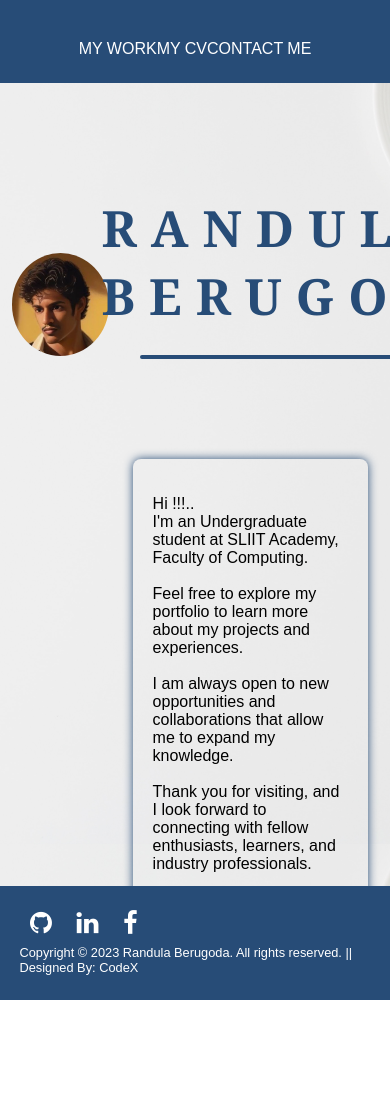
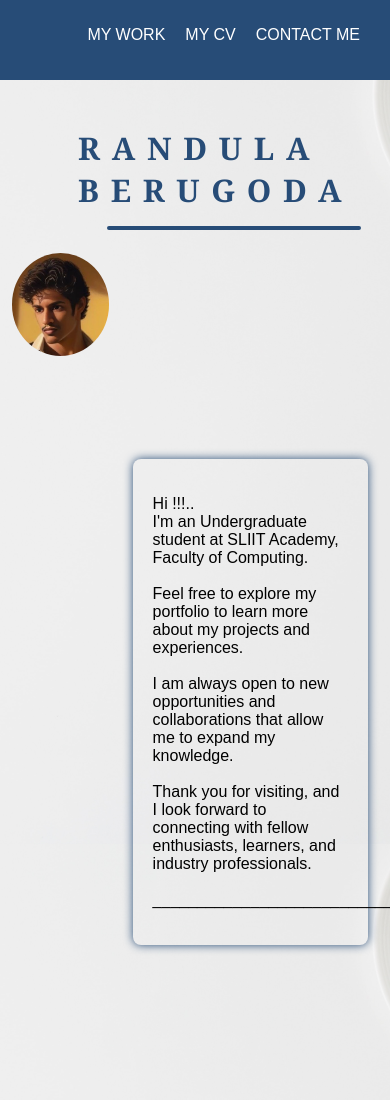
Before and after one commit to randulaberugoda/randulaberugoda.github.io, a plain HTML site: page index.html in a window 390 px wide. Shown: the top 1100 px of the page. Before the commit the page ends 1000 px from the top, so only its background shows below. Drawn offline with Linux system fonts and the light colour scheme; a web font is replaced by a local one.

Commit message:
styles.css

```diff
--- a/styles.css
+++ b/styles.css
@@ -8,6 +8,11 @@ body {
     background-size: cover;
     background-position: center;
     height: 100vh;
+    display: flex;
+    flex-direction: column;
+}
+.wrapper {
+    flex: 1; /* Allow the wrapper to grow and take up remaining space */
 }
 /* Nav bar */
 .container {
@@ -16,13 +21,16 @@ body {
 }
 
 .navbar {
+    height: 80px; /* Adjust the height as needed */
     background-color: #274C77;
-  padding: 15px 0;
     position: relative;
     width: 100%;
     z-index: 1000; /* Increased z-index */
 }
 
+.nav-links a {
+    line-height: 80px; /* Center the text vertically within the reduced height */
+}
 .container {
     display: flex;
     justify-content: space-between;
@@ -30,31 +38,23 @@ body {
     max-width: 1200px;
     margin: 0 auto;
     padding: 0 20px;
-}
-
-.logo {
-    color: white; /* Adjust text color as needed */
-    font-size: 1.5em;
-    font-weight: bold;
+    height: 100%; /* Ensure the container takes full height of the navbar */
 }
 
 .nav-links {
     display: flex;
+    align-items: center;
+	margin-left: auto;
 }
-
 .nav-links a {
     text-decoration: none;
     color: white;
     margin: 0 15px;
-    font-weight:lighter;
+    font-weight: lighter;
     transition: color 0.3s ease-in-out;
+    line-height: 40px; /* Center the text vertically within the navbar */
 }
 
-.nav-links a:hover {
-    color: black; /* Slightly transparent white on hover */
-}
-
-/* Responsive Styles */
 @media screen and (max-width: 768px) {
     .container {
         flex-direction: column;
@@ -63,41 +63,76 @@ body {
 
     .nav-links {
         margin-top: 15px;
+        flex-direction: row; /* Change from column to row */
     }
 
     .nav-links a {
-        margin: 10px 0;
+        margin: 0 10px; /* Adjust margin as needed */
+    }
+
+
+    .randulaBerugoda {
+        top: 15%;
+        left: 15%;
+        font-size: 30px;
+        letter-spacing: 6px;
+    }
+
+    .rbai img {
+        width: 50%;
+        top: 20%;
+        left: 25%;
+    }
+
+    #animator {
+        top: 10%;
+        left: 10%;
+    }
+
+    section {
+        max-width: 80%;
+        top: 40%;
+        left: 10%;
+    }
+    .footerposition {
+        top: 120%;
     }
 }
 
-.logo {
-    max-width: 200px; /* Set a maximum width for the logo */
-}
-
-.logo img {
-    width: 35%;
-    height: auto;
-    display: block;
-}
-/*hr*/
-hr.hr {
-  border: 2px solid #274C77;
-width: 80%;
-	border-radius: 10px;}
-
 /* Randula Berugoda */
-
-.randulaBerugoda{
+.randulaBerugoda {
     position: absolute;
     top: 23%;
     left: 26%;
     color: #274C77;
     font-weight: bolder;
-	font-size: 50px;
+    font-size: 4vw; /* Use viewport width for font size */
     font-family: Cambria, "Hoefler Text", "Liberation Serif", Times, "Times New Roman", "serif";
-	letter-spacing: 14px;
+    letter-spacing: 1.4vw; /* Use viewport width for letter spacing */
 }
 
+/* Media Query for Tablets and smaller screens */
+@media screen and (max-width: 768px) {
+    .randulaBerugoda {
+        font-size: 6vw;
+        letter-spacing: 2vw;
+    }
+}
+
+/* Media Query for Phones and smaller screens */
+@media screen and (max-width: 480px) {
+    .randulaBerugoda {
+        font-size: 8vw;
+        letter-spacing: 3vw;
+        top: 15%;
+        left: 20%;
+    }
+}
+
+hr.hr {
+  border: 2px solid #274C77;
+width: 80%;
+	border-radius: 10px;}
 
 .rbai {
     display: flex;
@@ -112,39 +147,35 @@ width: 80%;
     margin-right: 1%;
     position: absolute;
     top: 30%;
-	left:3%;
+    left: 3%;
 }
 
-
-
-
-/*animation*/
-
+/* Animation */
 #animator {
-  color:black;
+    color: black;
     text-transform: uppercase;
-  font-size:25px;
-  font-weight:bold;
-  padding-top:200px;
-  position:absolute;
-top: 7%;
+    font-size: 25px;
+    font-weight: bold;
+    padding-top: 200px;
+    position: absolute;
+    top: 9%;
     left: 32%;
-  width:100%;
-  bottom:45%;
-  display:block;
+    width: 100%;
+    bottom: 45%;
+    display: block;
 }
 
 #flip {
-  height:50px;
-  overflow:hidden;
+    height: 50px;
+    overflow: hidden;
 }
 
 #flip > div > div {
-  color:#fff;
-  padding:4px 12px;
-  height:45px;
-  margin-bottom:45px;
-  display:inline-block;
+    color: #fff;
+    padding: 4px 12px;
+    height: 45px;
+    margin-bottom: 45px;
+    display: inline-block;
 }
 
 #flip div:first-child {
@@ -152,130 +183,229 @@ top: 7%;
 }
 
 #flip div div {
-  background:#42c58a;border-radius: 8px;
+    background: #42c58a;
+    border-radius: 8px;
 }
+
 #flip div:first-child div {
-  background:#4ec7f3;border-radius: 8px;
+    background: #4ec7f3;
+    border-radius: 8px;
 }
+
 #flip div:last-child div {
-  background:#DC143C;border-radius: 8px;
+    background: #DC143C;
+    border-radius: 8px;
 }
 
 @keyframes show {
-  0% {margin-top:-270px;}
-  5% {margin-top:-180px;}
-  33% {margin-top:-180px;}
-  38% {margin-top:-90px;}
-  66% {margin-top:-90px;}
-  71% {margin-top:0px;}
-  99.99% {margin-top:0px;}
-  100% {margin-top:-270px;}
+    0% {
+        margin-top: -270px;
     }
 
-p1 {
-	color:black;
-	font-size: 15px;
-	font-weight:lighter;
+    5% {
+        margin-top: -180px;
     }
 
+    33% {
+        margin-top: -180px;
+    }
 
+    38% {
+        margin-top: -90px;
+    }
 
+    66% {
+        margin-top: -90px;
+    }
+
+    71% {
+        margin-top: 0px;
+    }
+
+    99.99% {
+        margin-top: 0px;
+    }
+
+    100% {
+        margin-top: -270px;
+    }
+
+}
+@media screen and (max-width: 768px) {
+    #animator {
+        font-size: 8px;
+        padding-top: 100px;
+        top: 27%;
+        left: 35%;
+        width: 80%;
+        bottom: 30%;
+    }
+
+    #flip > div > div {
+        height: 25px;
+        margin-bottom: 30px;
+        font-size: 13px;
+    }
+
+    /* Other responsive styles... */
+}
+p1 {
+    color: black;
+    font-size: 15px;
+    font-weight: lighter;
+}
 
 
 section {
     max-width: 50%;
     margin: 20px auto;
     padding: 20px;
-  background-color:rgba(0, 0, 0, 0);
+    background-color: rgba(0, 0, 0, 0);
     box-shadow: 0 0 10px #274C77;
     border-radius: 8px;
     border-color: white;
     position: absolute;
     top: 52%;
-	left:34%;
+    left: 34%;
     text-align: left;
-	font-weight:530;
+    font-weight: 530;
+}
+
+/* Footer */
+
+
+.footerposition{
+
+	bottom: 1%;
+	width: 100%;
+	    position: relative; /* Set position to relative */
+    top: 44%;
 }
 
 
-/*Footer */
 
-.footerposition{
-	position: absolute;
-	top: 105%;
+body {
+    margin: 0;
+    overflow-x: hidden;
+}
+
+.footer {
+    background: #274C77;
+    padding: 30px 0px;
+    font-family: 'Play', sans-serif;
+    text-align: center;
+}
+
+.footer .row {
+    width: 100%;
+    margin: 1% 0%;
+    padding: 0.6% 0%;
+    color: white;
+    font-size: 0.8em;
+}
+
+.footer .row a {
+    text-decoration: none;
+    color: white;
+    transition: 0.5s;
+}
+
+.footer .row a:hover {
+    color: black;
+}
+
+.footer .row ul {
     width: 100%;
 }
 
-body{
-margin:0;
-overflow-x:hidden;
+.footer .row ul li {
+    display: inline-block;
+    margin: 0px 30px;
 }
 
-.footer{
-background:#274C77;
-padding:30px 0px;
-font-family: 'Play', sans-serif;
-text-align:center;
-
+.footer .row a i {
+    font-size: 2em;
+    margin: 0% 1%;
 }
 
-.footer .row{
-width:100%;
-margin:1% 0%;
-padding:0.6% 0%;
-color:white;
-font-size:0.8em;
+@media (max-width: 720px) {
+    .footer {
+        text-align: left;
+        padding: 5%;
+    }
+.footerposition{
+
+	bottom: 1%;
+	width: 100%;
+	    position: relative; /* Set position to relative */
+    top: 110%;
+}
+    .footer .row ul li {
+        display: block;
+        margin: 10px 0px;
+        text-align: left;
     }
 
-.footer .row a{
-text-decoration:none;
-color:white;
-transition:0.5s;
-}
-
-.footer .row a:hover{
-color:black;
-}
-
-.footer .row ul{
-width:100%;
-}
-
-.footer .row ul li{
-display:inline-block;
-margin:0px 30px;
-}
-
-.footer .row a i{
-font-size:2em;
-margin:0% 1%;
-}
-
-@media (max-width:720px){
-.footer{
-text-align:left;
-padding:5%;
-}
-.footer .row ul li{
-display:block;
-margin:10px 0px;
-text-align:left;
-}
-.footer .row a i{
-margin:0% 3%;
+    .footer .row a i {
+        margin: 0% 3%;
     }
 }
 
 
+/* Media Query for Tablets and smaller screens */
+@media screen and (max-width: 768px) {
+    .footer {
+        padding: 20px 0;
+    }
+.footerposition{
+
+	bottom: 1%;
+	width: 100%;
+	    position: relative; /* Set position to relative */
+    top: 120%;
+}
+    .footer .row {
+        flex-direction: column;
+        align-items: center;
+    }
+
+    .footer .row ul li {
+        display: block;
+        margin: 10px 0px;
+        text-align: center;
+    }
+
+    .footer .row a i {
+        margin: 0% 3%;
+    }
+
+    .codeX {
+        top: 10%;
+    }
+}
+
+/* Media Query for Phones and smaller screens */
+@media screen and (max-width: 480px) {
+    .footer {
+        padding: 15px 0;
+
+    }
+
+    .footer .row {
+        flex-direction: column;
+        align-items: center;
+    }
+
+    .footer .row ul li {
+        display: block;
+        margin: 10px 0px;
+        text-align: center;
+    }
+
+    .footer .row a i {
+        margin: 0% 3%;
+    }
 
 
-.codeX{
-  width: auto;
-  height: 80%;
-  border: 0px solid white;
-  border-radius: 50%;
-  margin-right: 1%;
-	position: absolute;
-	top: 15%;
-	left:3%;
+
 }
```
Lines whose indentation alone changed are shown as unchanged.
